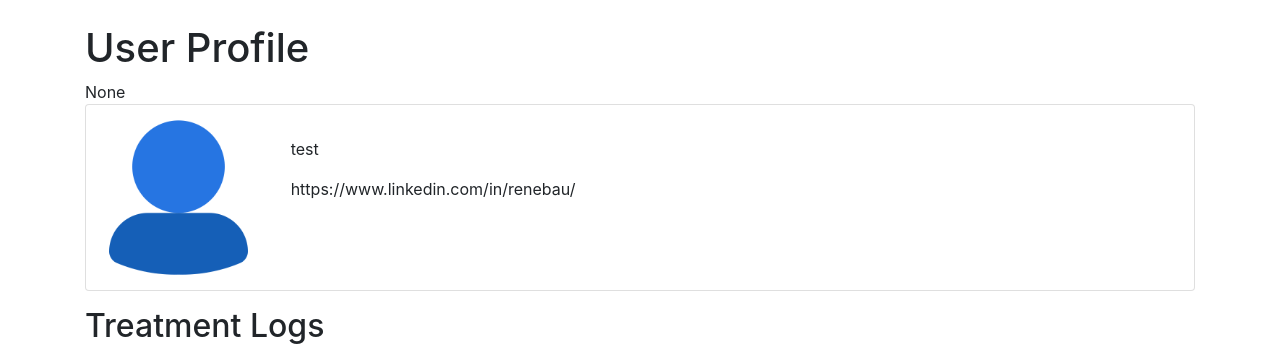
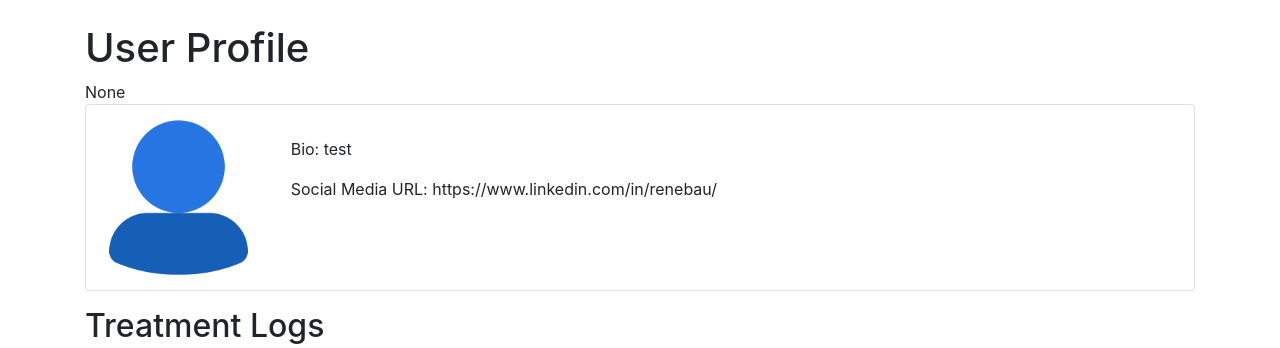
Before and after one commit to renebaumann3000/gist_project, a Django app: page /members/6/profile/ in a window 1280 px wide. Shown: the part 56-404 px from the top of the page. Run offline with Django 4.2, Linux system fonts and the light colour scheme; a user stored in the database is signed in; data comes from the database, SQL or seed files in the repository; some libraries are stand-ins or nearby versions.

Commit message:
added bio + social media title to html template

```diff
--- a/members/templates/registration/user_profile.html
+++ b/members/templates/registration/user_profile.html
@@ -26,9 +26,9 @@
           <!-- User's Name -->
           <h5 class="card-title">{{ page_member.user.first_name }} {{ page_member.user.last_name }}</h5>
           <!-- User's Bio -->
-          <p class="card-text">{{ page_member.bio }}</p>
+          <p class="card-text">Bio: {{ page_member.bio }}</p>
 
-          <p class="card-text">{{ page_member.socialmedia_url }}</p>
+          <p class="card-text">Social Media URL: {{ page_member.socialmedia_url }}</p>
 
 
           <!-- Conditional Link Based on Profile Availability -->
```
